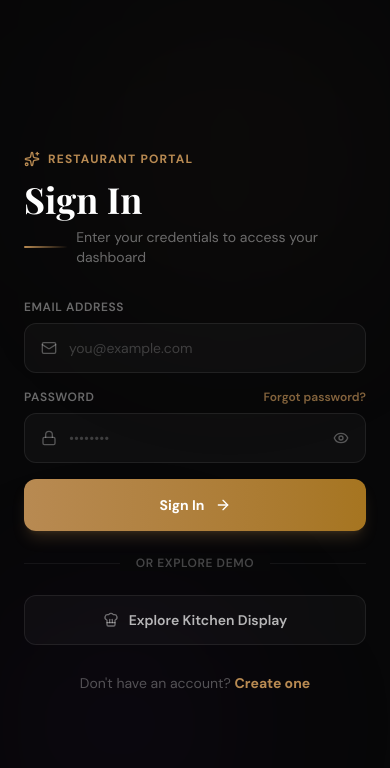
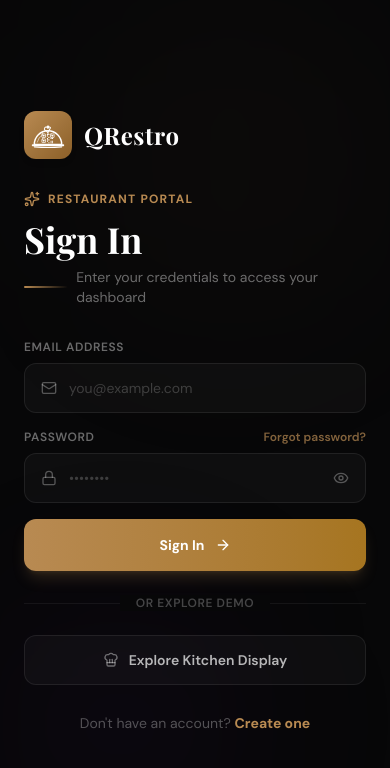
Before and after one commit to sumitk98416-arch/smart-menu-system, a Next.js app: page /auth/login in a window 390 px wide. Shown: the top 768 px of the page. Built offline with nearby package versions, Linux system fonts and the light colour scheme; a web font is replaced by a local one.

Commit message:
Fix back button behavior from auth pages and prevent homepage portal intro flash

```diff
--- a/src/app/auth/login/page.tsx
+++ b/src/app/auth/login/page.tsx
@@ -362,6 +362,14 @@ export default function LoginPage() {
         <div className="absolute bottom-0 left-0 w-60 h-60 bg-purple-900/8 rounded-full blur-[90px] pointer-events-none" />
 
         <div className="w-full max-w-md relative z-10 animate-fade-in">
+          {/* Mobile Logo */}
+          <Link href="/" className="lg:hidden flex items-center gap-3 mb-8 hover:opacity-85 transition-opacity">
+            <div className="w-12 h-12 bg-gradient-to-br from-[#B88A52] to-[#8C6028] rounded-xl flex items-center justify-center shadow-md">
+              <QRestroLogo size={36} />
+            </div>
+            <span className="font-heading text-2xl font-bold text-white tracking-wide">QRestro</span>
+          </Link>
+
           {view === 'forgot' ? (
             /* ═════════ Forgot Password — 3-step OTP Flow ═════════ */
             <>
--- a/src/app/page.tsx
+++ b/src/app/page.tsx
@@ -539,8 +539,10 @@ function PortalIntroSequence({ onEnter, isExiting }: PortalIntroSequenceProps) {
 export default function HomePage() {
   const [portalEntered, setPortalEntered] = useState(false);
   const [showPortalIntro, setShowPortalIntro] = useState(true);
+  const [mounted, setMounted] = useState(false);
 
   useEffect(() => {
+    setMounted(true);
     if (typeof window !== 'undefined') {
       const entered = sessionStorage.getItem('qrestro_portal_entered') === 'true';
       if (entered) {
@@ -662,7 +664,7 @@ export default function HomePage() {
 
   return (
     <>
-      {showPortalIntro && (
+      {mounted && showPortalIntro && (
         <PortalIntroSequence
           onEnter={() => {
             setPortalEntered(true);
```
